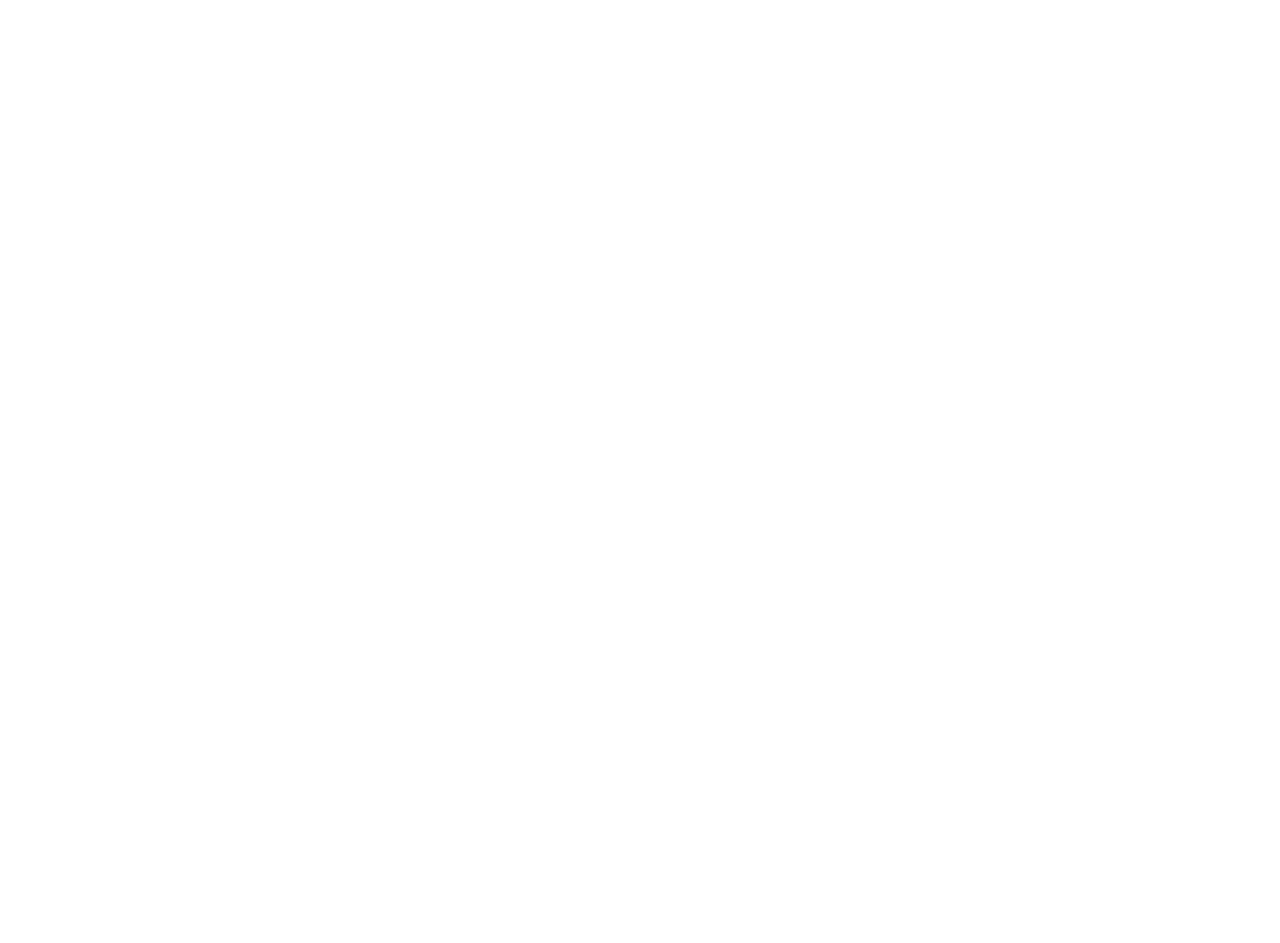
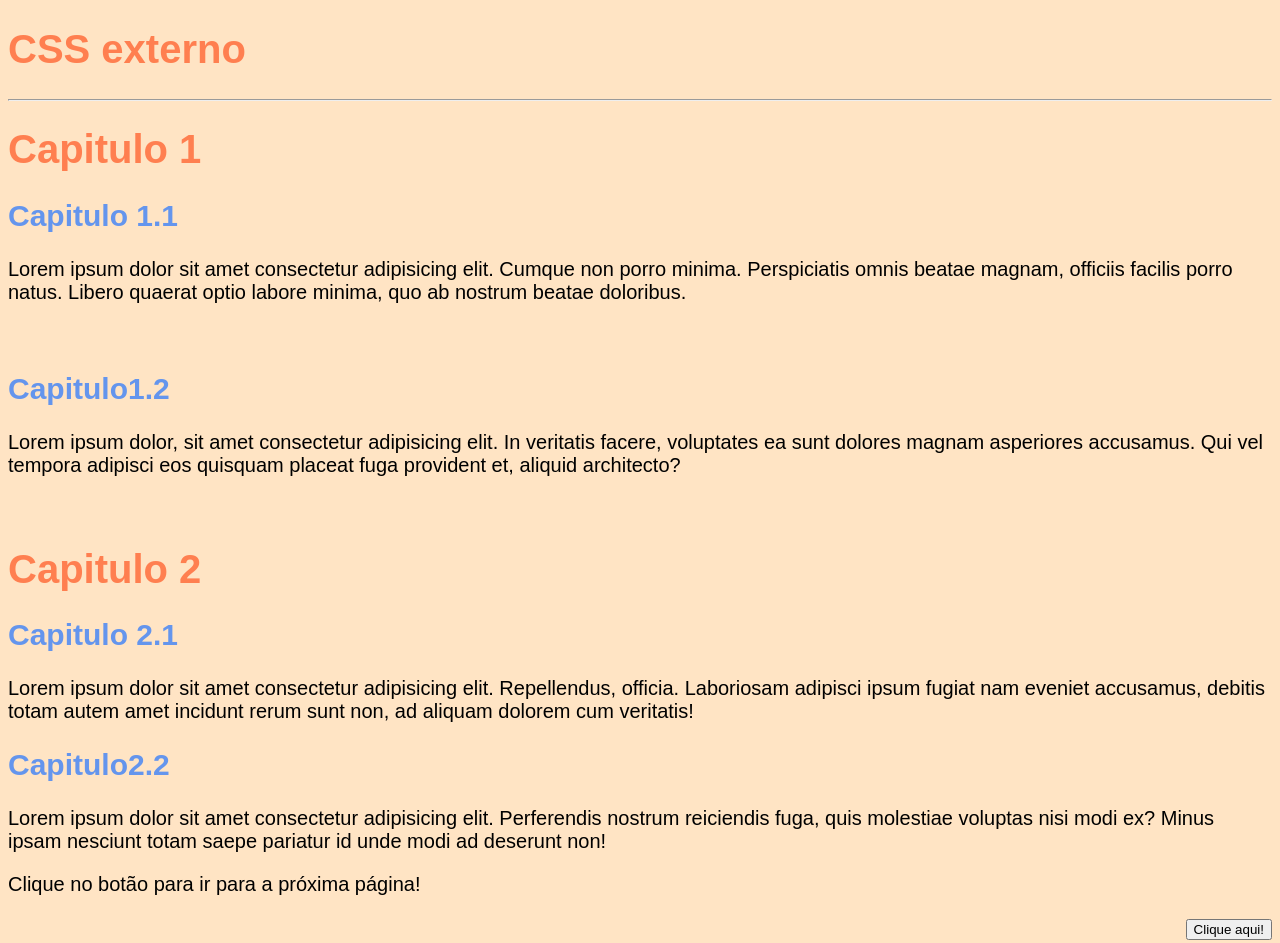
Before and after one commit to LucasFigueiredoDEV/Aprendendo-HTML5-e-CSS3, a plain HTML site: page modulo 1/HTML e CSS com ordem/index.html in a window 1280 px wide. Before the commit the page ends 800 px from the top, so only its background shows below. Drawn offline with Linux system fonts and the light colour scheme.

Commit message:
adicionando arquivos novos

```diff
--- a/modulo 1/HTML e CSS com ordem/index.html
+++ b/modulo 1/HTML e CSS com ordem/index.html
@@ -4,9 +4,25 @@
     <meta charset="UTF-8">
     <meta http-equiv="X-UA-Compatible" content="IE=edge">
     <meta name="viewport" content="width=device-width, initial-scale=1.0">
-    <title>Página principal</title>
+    <title>Estilo externo</title>
+    <link rel="stylesheet" href="style.css">
 </head>
 <body>
-
+    <h1>CSS externo</h1>
+    <hr>
+    <h1>Capitulo 1</h1>
+    <h2>Capitulo 1.1</h2>
+    <p>Lorem ipsum dolor sit amet consectetur adipisicing elit. Cumque non porro minima. Perspiciatis omnis beatae magnam, officiis facilis porro natus. Libero quaerat optio labore minima, quo ab nostrum beatae doloribus.</p>
+    <br>
+    <h2>Capitulo1.2</h2>
+    <p>Lorem ipsum dolor, sit amet consectetur adipisicing elit. In veritatis facere, voluptates ea sunt dolores magnam asperiores accusamus. Qui vel tempora adipisci eos quisquam placeat fuga provident et, aliquid architecto?</p>
+    <br>
+    <h1>Capitulo 2</h1>
+    <h2>Capitulo 2.1</h2>
+    <p>Lorem ipsum dolor sit amet consectetur adipisicing elit. Repellendus, officia. Laboriosam adipisci ipsum fugiat nam eveniet accusamus, debitis totam autem amet incidunt rerum sunt non, ad aliquam dolorem cum veritatis!</p>
+    <h2>Capitulo2.2</h2>
+    <p>Lorem ipsum dolor sit amet consectetur adipisicing elit. Perferendis nostrum reiciendis fuga, quis molestiae voluptas nisi modi ex? Minus ipsam nesciunt totam saepe pariatur id unde modi ad deserunt non!</p>
+    <p>Clique no botão para ir para a próxima página!</p>
+    <p style="text-align: right;"><a href="pagina2.html"><input type="button" value="Clique aqui!"></a></p>
 </body>
 </html>
--- /dev/null
+++ b/modulo 1/HTML e CSS com ordem/style.css
@@ -0,0 +1,14 @@
+@charset "UTF-8";
+body {
+    background-color: bisque;
+    font-family: Arial;
+    font-size: 20px;
+
+}
+h1{
+    color: coral;
+}
+
+h2{
+    color: cornflowerblue;
+}
```
Also changed, not shown: modulo 1/HTML e CSS com ordem/pagina2.html (added, +17 -0 lines).
